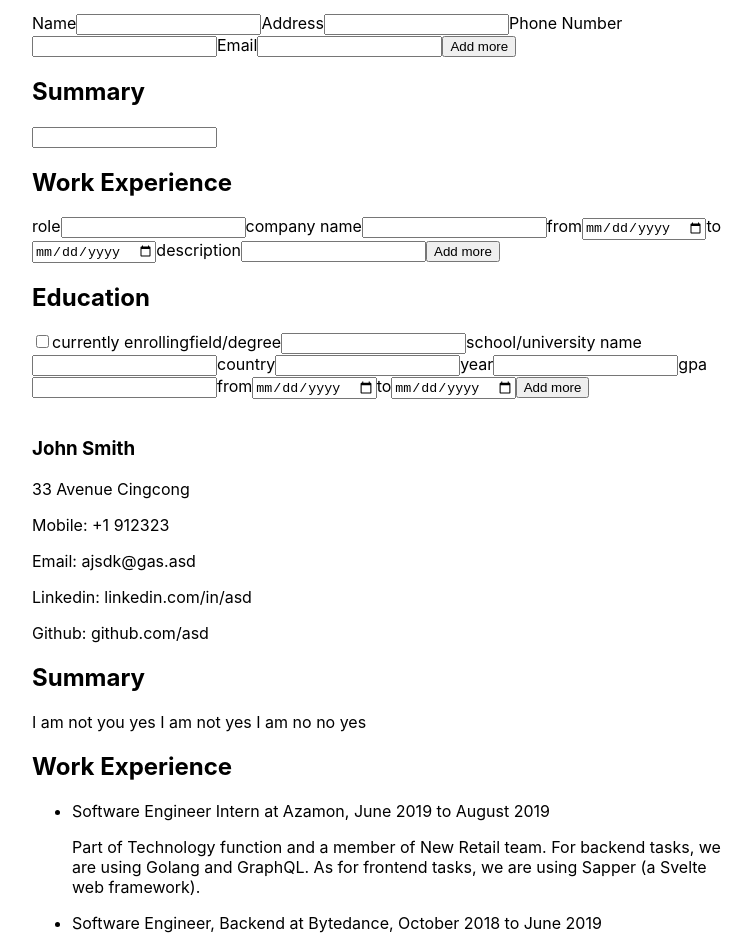
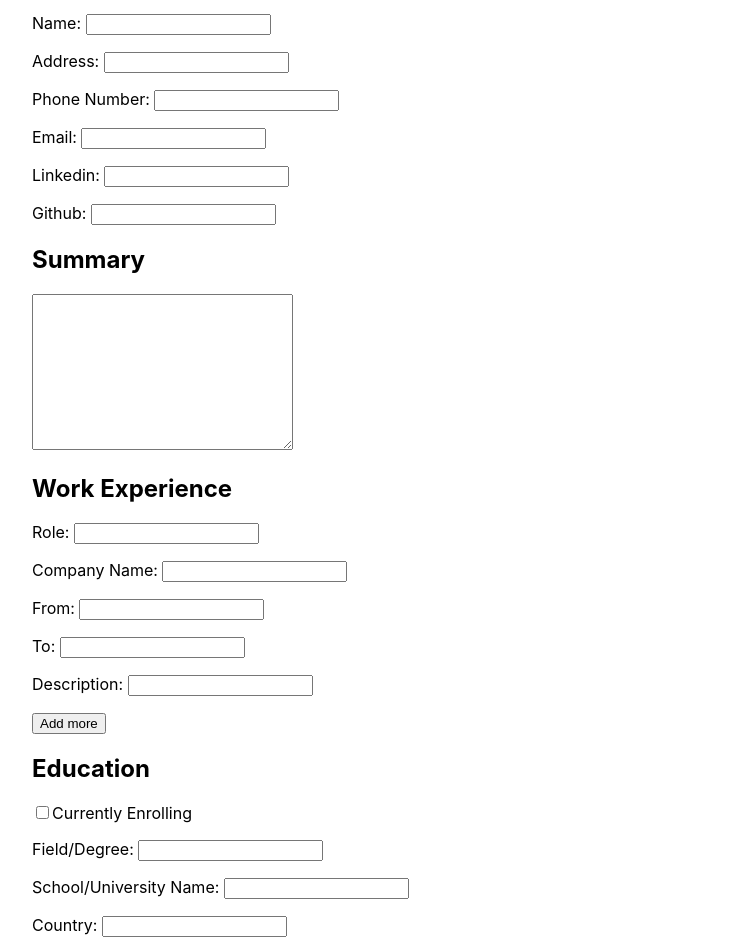
Before and after one commit to faishalirwn/cv-application, a React (Create React App) app: page / in a window 1280 px wide. Shown: the part 140-1090 px from the top of the page, without its empty margins (258-1010 px from the left). Built offline with nearby package versions, Linux system fonts and the light colour scheme.

Commit message:
Remove switcher and tidy up input fields

```diff
--- a/src/App.js
+++ b/src/App.js
@@ -1,5 +1,5 @@
 import "./App.css";
-import Switcher from "./components/Switcher";
+import CVInput from "./components/CVInput";
 
 function App() {
   return (
@@ -10,7 +10,8 @@ function App() {
         <button>Print</button>
       </nav>
       <div className="App">
-        <Switcher />
+        <CVInput />
+        {/* <CVPaper /> */}
       </div>
     </>
   );
--- a/src/components/CVInput.js
+++ b/src/components/CVInput.js
@@ -4,87 +4,102 @@ class CVInput extends Component {
   render() {
     return (
       <div>
-        <h2>General Info</h2>
-        <label htmlFor="name">
-          Name
-          <input type="text" id="name" />
-        </label>
-        <label htmlFor="address">
-          Address
-          <input type="text" id="address" />
-        </label>
-        <label htmlFor="phone">
-          Phone Number
-          <input type="text" id="phone" />
-        </label>
-        <label htmlFor="email">
-          Email
-          <input type="text" id="email" />
-        </label>
-        <button>Add more</button>
+        <form>
+          <section>
+            <h2>General Info</h2>
+            <p>
+              <label htmlFor="name">Name: </label>
+              <input type="text" autoComplete="off" id="name" />
+            </p>
+            <p>
+              <label htmlFor="address">Address: </label>
+              <input type="text" autoComplete="off" id="address" />
+            </p>
+            <p>
+              <label htmlFor="phone">Phone Number: </label>
+              <input type="text" autoComplete="off" id="phone" />
+            </p>
+            <p>
+              <label htmlFor="email">Email: </label>
+              <input type="text" autoComplete="off" id="email" />
+            </p>
+            <p>
+              <label htmlFor="linkedin">Linkedin: </label>
+              <input type="text" autoComplete="off" id="linkedin" />
+            </p>
+            <p>
+              <label htmlFor="github">Github: </label>
+              <input type="text" autoComplete="off" id="github" />
+            </p>
+          </section>
 
-        <label htmlFor="summary">
-          <h2>Summary</h2>
-          <input type="text" id="summary" />
-        </label>
+          <section>
+            <h2>Summary</h2>
+            <textarea name="" id="" cols="30" rows="10"></textarea>
+          </section>
 
-        <h2>Work Experience</h2>
-        <label htmlFor="role">
-          role
-          <input type="text" id="role" />
-        </label>
-        <label htmlFor="company">
-          company name
-          <input type="text" id="company" />
-        </label>
-        <label htmlFor="from">
-          from
-          <input type="date" id="from" />
-        </label>
-        <label htmlFor="to">
-          to
-          <input type="date" id="to" />
-        </label>
-        <label htmlFor="desc">
-          description
-          <input type="text" id="desc" />
-        </label>
-        <button>Add more</button>
+          <section>
+            <h2>Work Experience</h2>
+            <p>
+              <label htmlFor="role_1">Role: </label>
+              <input type="text" autoComplete="off" id="role_1" />
+            </p>
+            <p>
+              <label htmlFor="company_1">Company Name: </label>
+              <input type="text" autoComplete="off" id="company_1" />
+            </p>
+            <p>
+              <label htmlFor="work_from_1">From: </label>
+              <input type="text" autoComplete="off" id="work_from_1" />
+            </p>
+            <p>
+              <label htmlFor="work_to_1">To: </label>
+              <input type="text" autoComplete="off" id="work_to_1" />
+            </p>
+            <p>
+              <label htmlFor="desc_1">Description: </label>
+              <input type="text" autoComplete="off" id="desc_1" />
+            </p>
+            <button>Add more</button>
+          </section>
 
-        <h2>Education</h2>
-        <label htmlFor="enroll">
-          <input type="checkbox" id="enroll" />
-          currently enrolling
-        </label>
-        <label htmlFor="field">
-          field/degree
-          <input type="text" id="field" />
-        </label>
-        <label htmlFor="school">
-          school/university name
-          <input type="text" id="school" />
-        </label>
-        <label htmlFor="country">
-          country
-          <input type="text" id="country" />
-        </label>
-        <label htmlFor="year">
-          year
-          <input type="text" id="year" />
-        </label>
-        <label htmlFor="gpa">
-          gpa
-          <input type="text" id="gpa" />
-        </label>
-        <label htmlFor="from">
-          from
-          <input type="date" id="from" />
-        </label>
-        <label htmlFor="to">
-          to
-          <input type="date" id="to" />
-        </label>
-        <button>Add more</button>
+          <section>
+            <h2>Education</h2>
+            <p>
+              <input type="checkbox" id="enroll_1" />
+              <label htmlFor="enroll_1">Currently Enrolling</label>
+            </p>
+            <p>
+              <label htmlFor="field_1">Field/Degree: </label>
+              <input type="text" autoComplete="off" id="field_1" />
+            </p>
+            <p>
+              <label htmlFor="school_1">School/University Name: </label>
+              <input type="text" autoComplete="off" id="school_1" />
+            </p>
+            <p>
+              <label htmlFor="country_1">Country: </label>
+              <input type="text" autoComplete="off" id="country_1" />
+            </p>
+            <p>
+              <label htmlFor="year_1">Year: </label>
+              <input type="text" autoComplete="off" id="year_1" />
+            </p>
+            <p>
+              <label htmlFor="gpa_1">GPA: </label>
+              <input type="text" autoComplete="off" id="gpa_1" />
+            </p>
+            <p>
+              <label htmlFor="education_from_1">From: </label>
+              <input type="text" autoComplete="off" id="education_from_1" />
+            </p>
+            <p>
+              <label htmlFor="education_to_1">To: </label>
+              <input type="text" autoComplete="off" id="education_to_1" />
+            </p>
+            <button>Add more</button>
+          </section>
+        </form>
       </div>
     );
   }
--- a/src/components/Switcher.js
+++ /dev/null
@@ -1,16 +0,0 @@
-import { Component } from "react";
-import CVInput from "./CVInput";
-import CVPaper from "./CVPaper";
-
-class Switcher extends Component {
-  render() {
-    return (
-      <>
-        <CVInput />
-        <CVPaper />
-      </>
-    );
-  }
-}
-
-export default Switcher;
```
